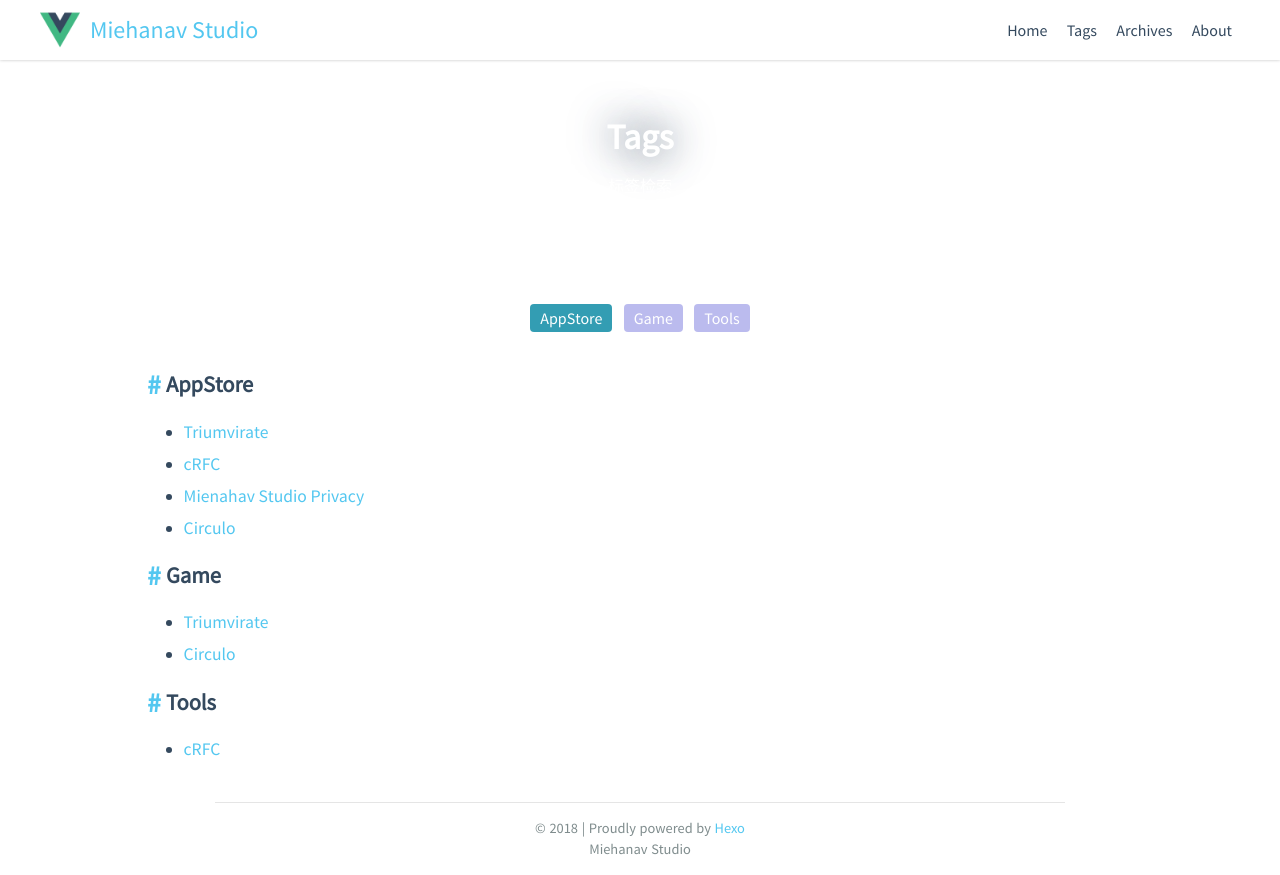
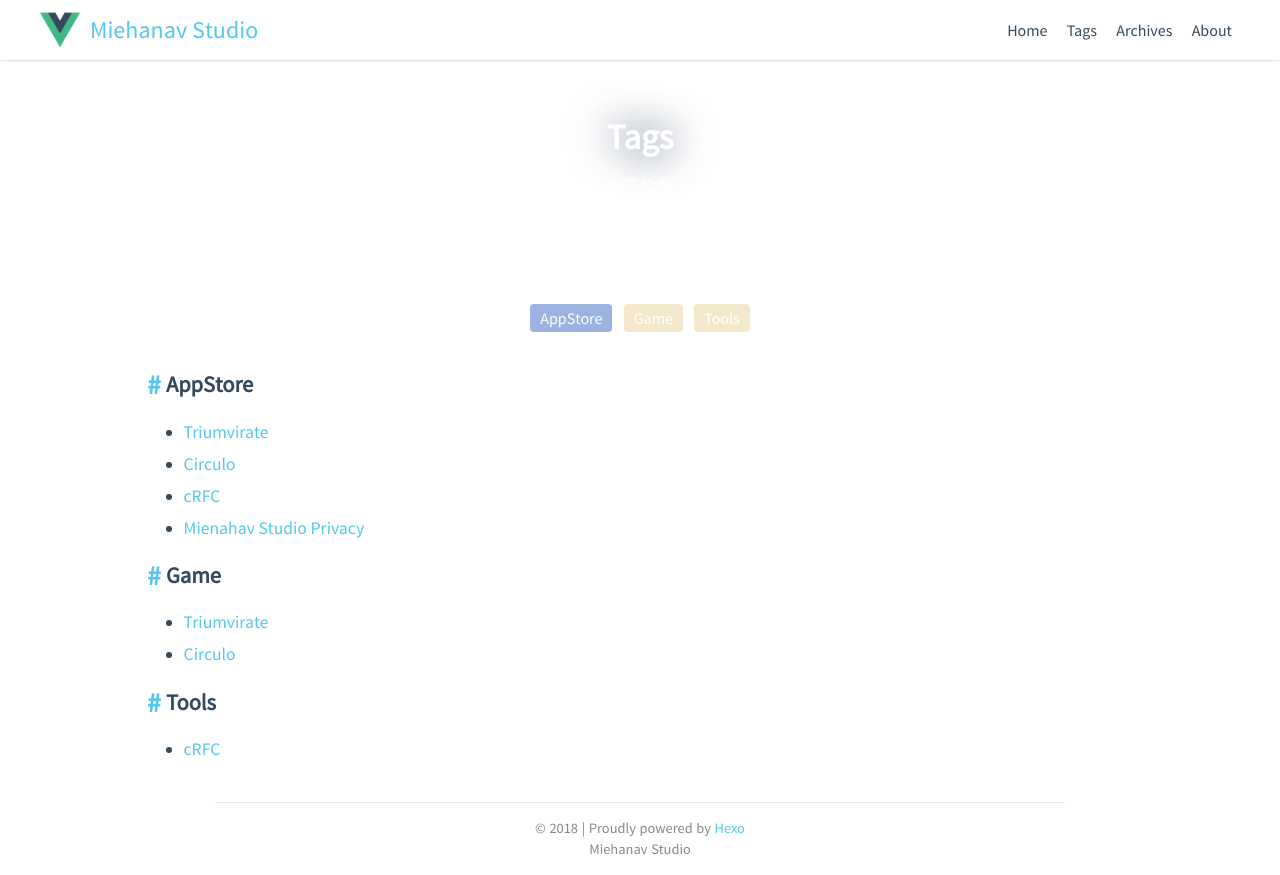
Before and after one commit to rexxarM/rexxarM.github.io, a plain HTML site: page tags/index.html in a window 1280 px wide. Drawn offline with nearby package versions, Linux system fonts and the light colour scheme; some packages are replaced by stand-ins of ours; a script that the page names is missing.

Commit message:
Site updated: 2018-09-19 09:48:19

```diff
--- a/tags/index.html
+++ b/tags/index.html
@@ -132,11 +132,11 @@
 <main class="app-body">
   <div id="tag-cloud">
 
-      <a class="tag2" data-name="tag-AppStore">AppStore</a>
+      <a class="tag1" data-name="tag-AppStore">AppStore</a>
 
-      <a class="tag0" data-name="tag-Game">Game</a>
+      <a class="tag3" data-name="tag-Game">Game</a>
 
-      <a class="tag0" data-name="tag-Tools">Tools</a>
+      <a class="tag3" data-name="tag-Tools">Tools</a>
 
   </div>
 
@@ -151,6 +151,12 @@
 
         <ul class="tag-preview">
           <li>
+            <a href="/2016/11/18/Circulo-0/">Circulo</a>
+          </li>
+        </ul>
+
+        <ul class="tag-preview">
+          <li>
             <a href="/2018/09/16/cRFC/">cRFC</a>
           </li>
         </ul>
@@ -158,12 +164,6 @@
         <ul class="tag-preview">
           <li>
             <a href="/2018/09/14/privacy/">Mienahav Studio Privacy</a>
-          </li>
-        </ul>
-
-        <ul class="tag-preview">
-          <li>
-            <a href="/2016/11/18/Circulo-0/">Circulo</a>
           </li>
         </ul>
 
```
Also changed, not shown: about/index.html (+1 -1 lines).
